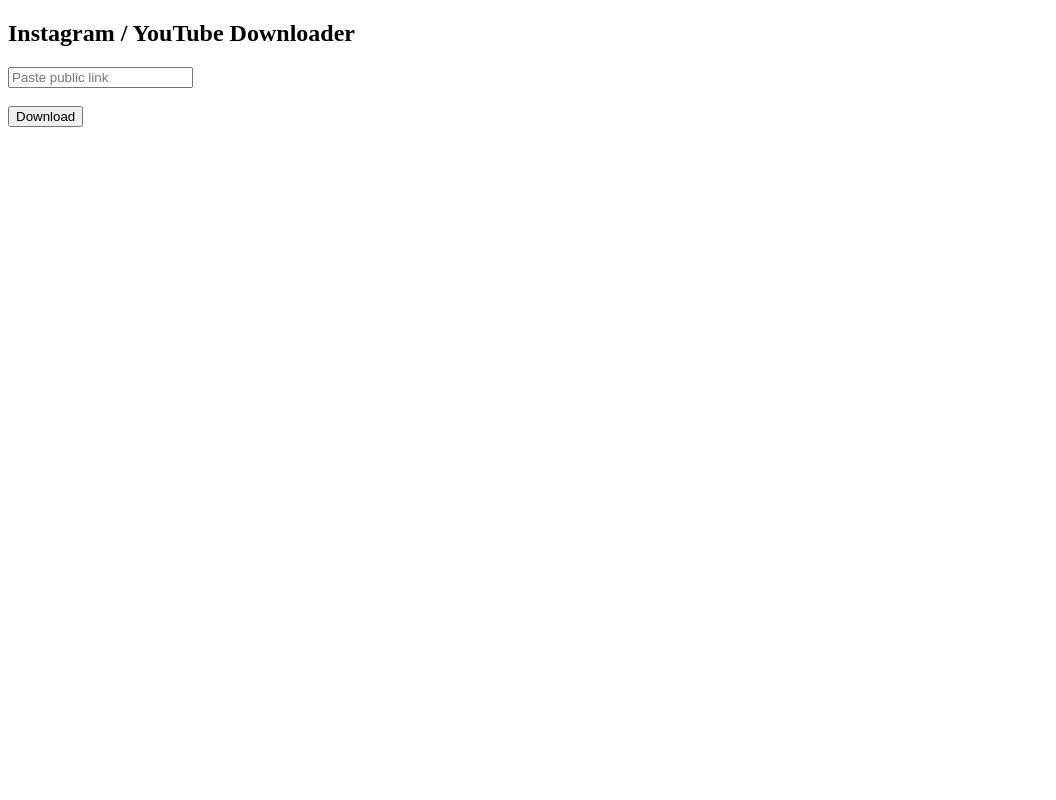
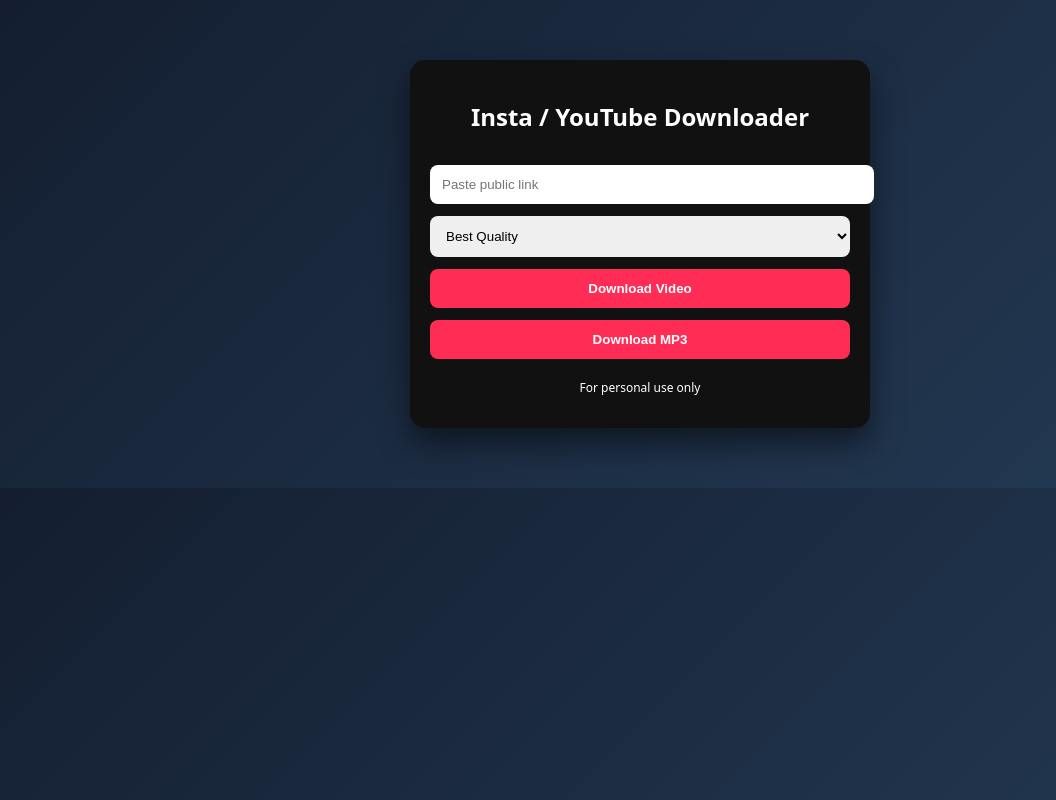
Before and after one commit to choudharygaurav738-svg/insta-youtube-downloader, a plain HTML site: page templates/index.html in a window 1280 px wide. Shown: the whole page, without its empty margins (0-1056 px from the left). Drawn offline with Linux system fonts and the light colour scheme.

Commit message:
Update index.html

```diff
--- a/templates/index.html
+++ b/templates/index.html
@@ -1,17 +1,76 @@
+
 <!DOCTYPE html>
 <html>
 <head>
-  <meta charset="UTF-8">
-  <title>Downloader</title>
+<meta charset="UTF-8">
+<title>Insta & YouTube Downloader</title>
+
+<style>
+body{
+  background:linear-gradient(135deg,#141e30,#243b55);
+  font-family:system-ui;
+  color:#fff;
+}
+.container{
+  max-width:420px;
+  margin:60px auto;
+  padding:20px;
+  background:#111;
+  border-radius:15px;
+  box-shadow:0 15px 30px rgba(0,0,0,.5);
+}
+h2{text-align:center;}
+input,select,button{
+  width:100%;
+  padding:12px;
+  margin-top:12px;
+  border-radius:8px;
+  border:none;
+}
+button{
+  background:#ff2d55;
+  color:white;
+  font-weight:bold;
+}
+#loader{
+  display:none;
+  text-align:center;
+  margin-top:15px;
+  color:#0f0;
+}
+</style>
 </head>
+
 <body>
-  <h2>Instagram / YouTube Downloader</h2>
+
+<div class="container">
+  <h2>Insta / YouTube Downloader</h2>
 
   <form method="post">
     <input type="text" name="url" placeholder="Paste public link" required>
-    <br><br>
-    <button type="submit">Download</button>
+
+    <select name="quality">
+      <option value="best">Best Quality</option>
+      <option value="best[height<=720]">720p</option>
+      <option value="best[height<=360]">360p</option>
+    </select>
+
+    <button name="type" value="video">Download Video</button>
+    <button name="type" value="mp3">Download MP3</button>
   </form>
+
+  <p id="loader">Downloading… please wait</p>
+
+  <p style="font-size:12px;text-align:center;margin-top:20px;">
+    For personal use only
+  </p>
+</div>
+
+<script>
+document.querySelector("form").onsubmit = ()=>{
+  document.getElementById("loader").style.display="block";
+}
+</script>
 
 </body>
 </html>
```
